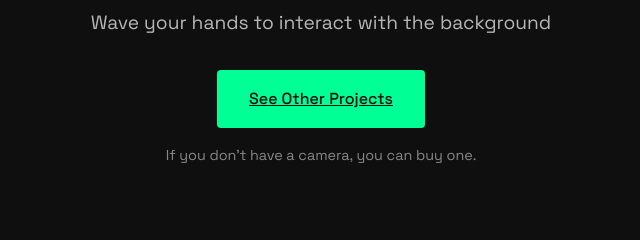
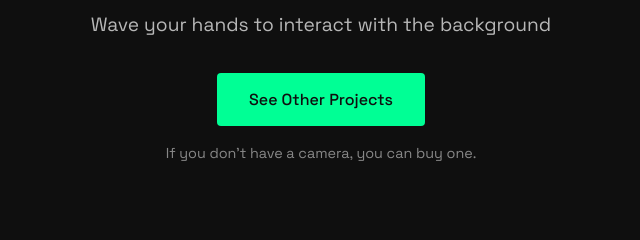
Before and after one commit to mesci/interactive-bg, a website built with Vite: page src/index.html in a window 1280 px wide. Shown: the part 364-604 px from the top of the page, 319-959 px from the left. Built offline with nearby package versions, Linux system fonts and the light colour scheme; a script that the page names is missing.

Commit message:
Some changes...........

```diff
--- a/src/index.html
+++ b/src/index.html
@@ -37,7 +37,7 @@
             <h1>Interactive Background</h1>
             <p class="subtitle">Wave your hands to interact with the background</p>
             <div class="cta-container">
-                <a class="cta-button" href="https://mesci.dev/projects" target="_blank">See Other Projects</a>
+                <button class="cta-button" onclick="window.open('https://mesci.dev/projects', '_blank')">See Other Projects</button>
                 <p class="camera-status">If you don't have a camera, you can buy one.</p>
             </div>
         </section>
```
